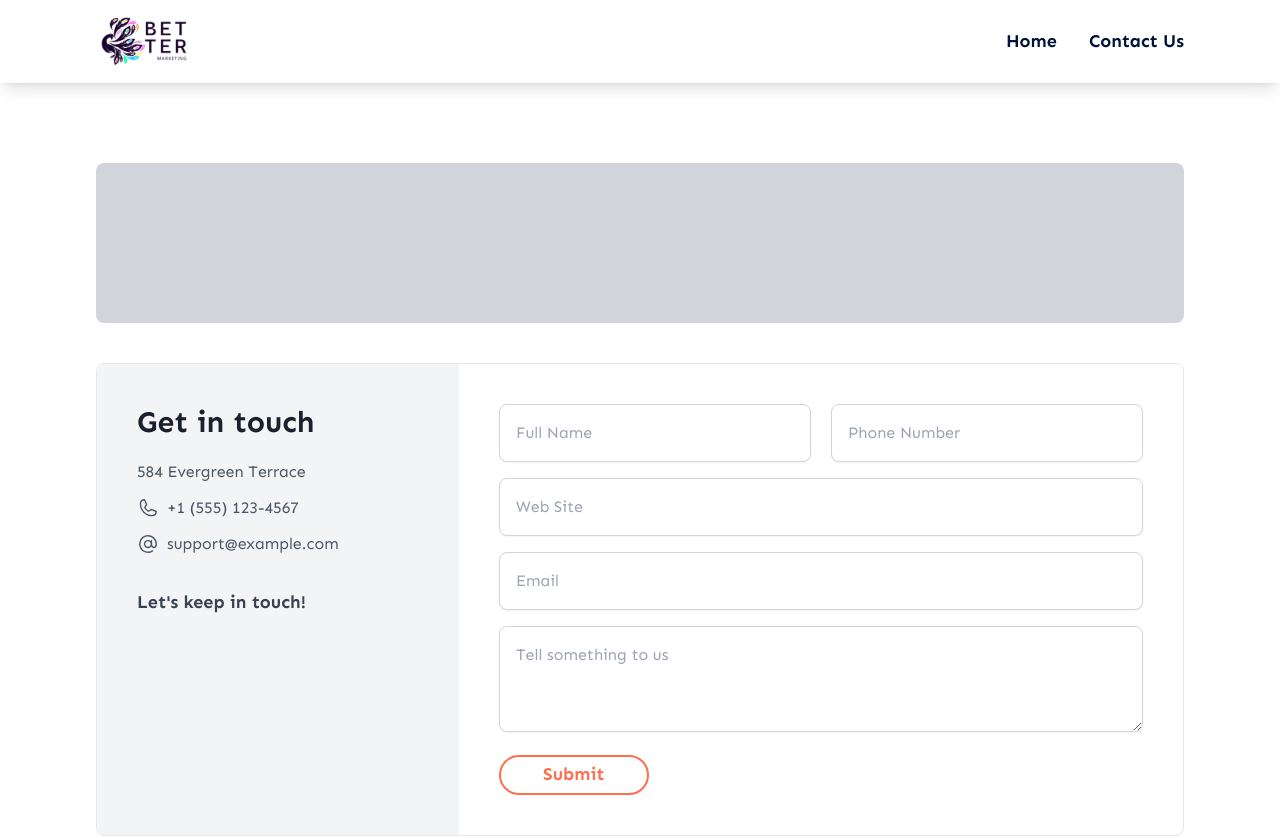
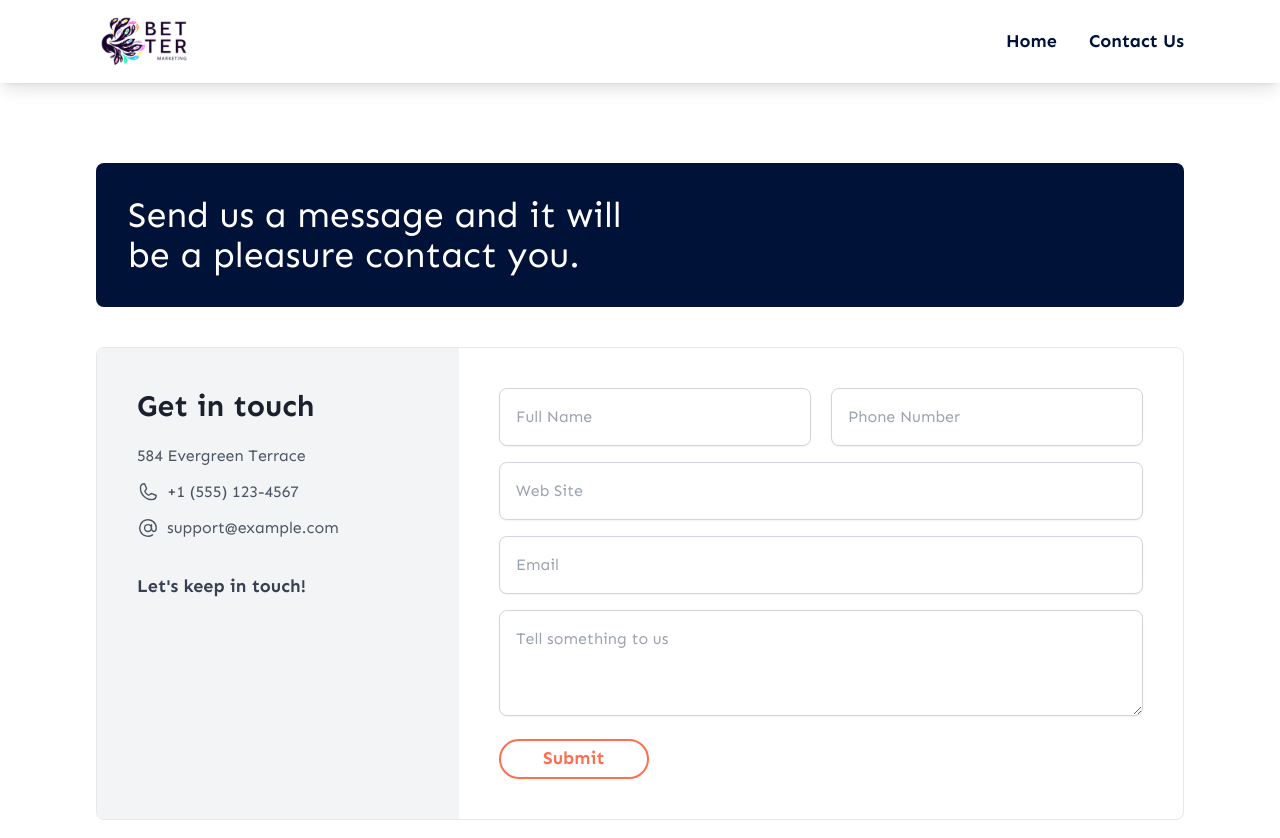
Before and after one commit to ngrpedro/bettermark, a React (Vite) app: page /ContactUs in a window 1280 px wide. Shown: the top 838 px of the page. Built offline with nearby package versions, Linux system fonts and the light colour scheme; a web font is replaced by a local one.

Commit message:
contactus

```diff
--- a/src/pages/ContactUs.jsx
+++ b/src/pages/ContactUs.jsx
@@ -6,7 +6,11 @@ const ContactUs = () => {
     return (
         <div>
             <div className='padding-container pb-20 pt-10 md:pt-20 md:pb-10 space-y-10'>
-                <div className='bg-gray-300 rounded-lg w-full h-40'></div>
+                <div className='rounded-lg w-full bg-[#011238] p-8 grid grid-cols-1 md:grid-cols-2'>
+                    <p className='text-white text-4xl'>
+                        Send us a message and it will be a pleasure contact you.
+                    </p>
+                </div>
 
                 <div className='grid grid-cols-1 md:grid-cols-3 border border-gray-200 rounded-lg'>
 
```
